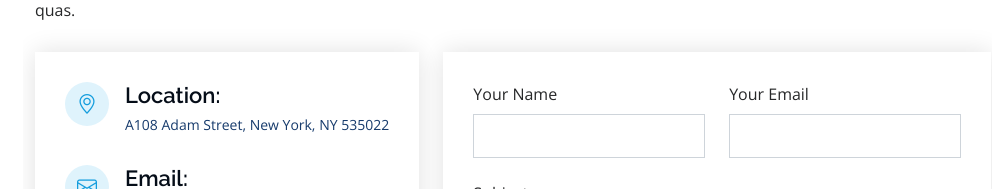
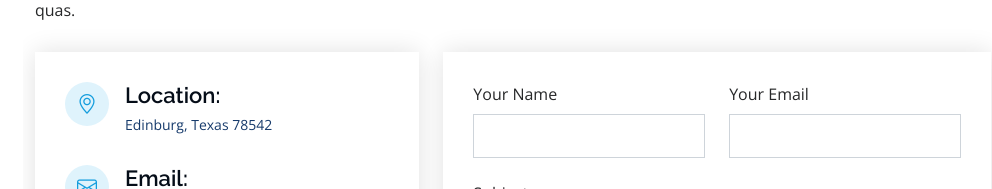
Before and after one commit to Konflicks/myresume, a Flask app: page / in a window 1280 px wide. Shown: the part 6311-6500 px from the top of the page, without its empty margins (277-1269 px from the left). Run offline with Flask 2, Linux system fonts and the light colour scheme; some libraries are stand-ins or nearby versions.

Commit message:
Changed location

```diff
--- a/templates/index.html
+++ b/templates/index.html
@@ -568,7 +568,7 @@
               <div class="address">
                 <i class="bi bi-geo-alt"></i>
                 <h4>Location:</h4>
-                <p>A108 Adam Street, New York, NY 535022</p>
+                <p>Edinburg, Texas 78542</p>
               </div>
 
               <div class="email">
```
